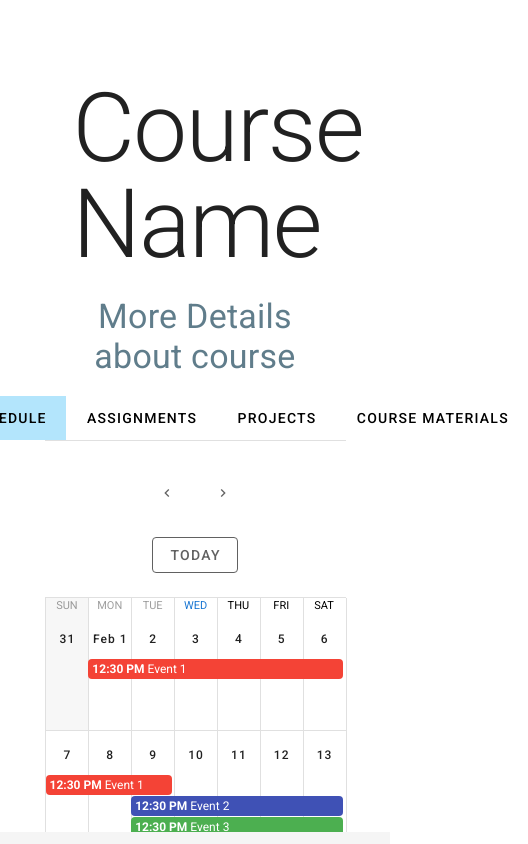
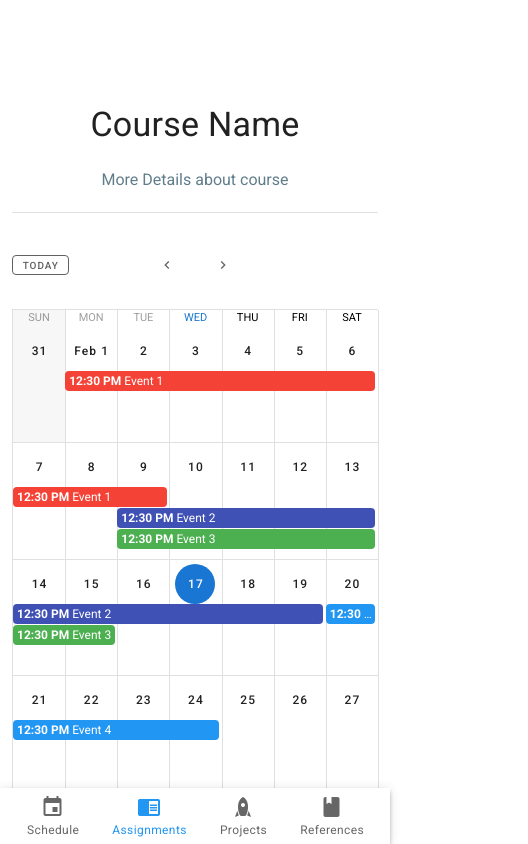
Before and after one commit to Amin-MAG/course-template, a Nuxt app: page / in a window 390 px wide. Shown: the top 844 px of the page, 528 px wide, since content can reach past the window. Built offline with nearby package versions, Linux system fonts and the light colour scheme.

Commit message:
Better responsive

```diff
--- a/components/About.vue
+++ b/components/About.vue
@@ -1,7 +1,7 @@
 <template>
   <v-row justify="center" align="center" class="mt-4">
-    <v-col cols="1"/>
-    <v-col cols="10" class="justify-center">
+    <v-col lg="1" xl="1" md="1" cols="0"/>
+    <v-col lg="10" xl="10" md="10" cols="12" class="justify-center">
 
       <v-alert
         dense
@@ -28,24 +28,25 @@
       <v-row class="mt-4">
 
         <v-col cols="4" class="justify-center">
-          <div class="text-h5">Professor</div>
+          <div :class="`${textSize.charactersTitle}`">Professor</div>
           <div
             class="pa-4 d-flex flex-column align-center justify-center">
             <v-img
               class="rounded-circle"
-              width="75%"
+              :width="(this.$vuetify.breakpoint.name==='xs') ? '100%' : '75%'"
               :src="people.professor.image"
               :alt="people.professor.name"/>
           </div>
-          <div class="mt-2 text-center text-h6">
+          <div :class="`mt-2 text-center ${textSize.characters}`">
             {{people.professor.name}}
           </div>
         </v-col>
 
         <v-col cols="8">
-          <div class="text-h5">Teacher Assistants</div>
+          <div :class="`${textSize.charactersTitle}`">Teacher Assistants</div>
           <v-row>
-            <v-col v-for="(ta, index) in people.assistants" :key="index" cols="3" class="justify-center">
+            <v-col v-for="(ta, index) in people.assistants" :key="index" :cols="assistantsColumns"
+                   class="justify-center">
               <div
                 class="pa-4 d-flex flex-column align-center justify-center">
                 <v-img
@@ -54,7 +55,7 @@
                   :src="ta.image"
                   :alt="ta.name"/>
               </div>
-              <div class="mt-2 text-center text-h7">
+              <div :class="`mt-2 text-center ${textSize.characters}`">
                 {{ta.name}}
               </div>
             </v-col>
@@ -65,13 +66,58 @@
       </v-row>
 
     </v-col>
-    <v-col cols="1"/>
+    <v-col lg="1" xl="1" md="1" cols="0"/>
   </v-row>
 </template>
 
 <script>
   export default {
     name: "Homepage",
+    computed: {
+      assistantsColumns() {
+        switch (this.$vuetify.breakpoint.name) {
+          case 'xs':
+            return 6;
+          case 'sm':
+            return 4;
+          case 'md':
+            return 4;
+          case 'lg':
+            return 3;
+          case 'xl':
+            return 3;
+        }
+      },
+      textSize() {
+        switch (this.$vuetify.breakpoint.name) {
+          case 'xs':
+            return {
+              charactersTitle: 'text-h8',
+              characters: 'text-caption'
+            };
+          case 'sm':
+            return {
+              charactersTitle: 'text-h8',
+              characters: 'text-caption'
+            };
+          case 'md':
+            return {
+              charactersTitle: 'text-h5',
+              characters: 'text-h7'
+            };
+          case 'lg':
+            return {
+              charactersTitle: 'text-h5',
+              characters: 'text-h7'
+            };
+          case 'xl':
+            return {
+              charactersTitle: 'text-h5',
+              characters: 'text-h7'
+            };
+        }
+      }
+    },
     props: ['people']
   }
 </script>
--- a/components/Assignments.vue
+++ b/components/Assignments.vue
@@ -10,11 +10,10 @@
           <v-list-item-avatar>
             <v-icon color="blue">mdi-book</v-icon>
           </v-list-item-avatar>
-          <v-list-item-title v-text="assignment.name"/>
+          <v-list-item-title :class="`${textSize.assignmentText}`" v-text="assignment.name"/>
           <v-list-item-action>
             <v-btn text>
               <v-icon class="mr-2" color="green">mdi-download</v-icon>
-              Download
             </v-btn>
           </v-list-item-action>
         </v-list-item>
@@ -27,6 +26,32 @@
 <script>
   export default {
     name: "Assignments",
+    computed: {
+      textSize() {
+        switch (this.$vuetify.breakpoint.name) {
+          case 'xs':
+            return {
+              assignmentText: 'text-caption',
+            };
+          case 'sm':
+            return {
+              assignmentText: 'text-body-1',
+            };
+          case 'md':
+            return {
+              assignmentText: 'text-body-1',
+            };
+          case 'lg':
+            return {
+              assignmentText: 'text-body-1',
+            };
+          case 'xl':
+            return {
+              assignmentText: 'text-body-1',
+            };
+        }
+      }
+    },
     props: ['assignments']
   }
 </script>
--- a/components/CourseMaterials.vue
+++ b/components/CourseMaterials.vue
@@ -2,12 +2,12 @@
   <v-row justify="center" align="center" class="mt-4">
     <v-col cols="1"/>
     <v-col cols="10" class="justify-center">
-      <div class="text-h4">Main Book</div>
+      <div :class="`${textSize.title}`">Main Book</div>
       <v-row class="my-4">
         <v-col
           v-for="(material, index) in materials.main"
           :key="index"
-          cols="4">
+          :cols="materialsColumns">
           <v-card>
             <v-img :src="material.cover"/>
             <v-card-title>{{material.name}}</v-card-title>
@@ -26,12 +26,12 @@
       </v-row>
 
 
-      <div class="text-h4 mt-8">Additional Resources</div>
+      <div :class="`${textSize.title} mt-8`">Additional Resources</div>
       <v-row class="my-4">
         <v-col
           v-for="(material, index) in materials.additional"
           :key="index"
-          cols="4">
+          :cols="materialsColumns">
           <v-card>
             <v-img
               :src="material.cover"/>
@@ -57,6 +57,46 @@
 <script>
   export default {
     name: "CourseMaterials",
+    computed: {
+      materialsColumns() {
+        switch (this.$vuetify.breakpoint.name) {
+          case 'xs':
+            return 12;
+          case 'sm':
+            return 4;
+          case 'md':
+            return 4;
+          case 'lg':
+            return 4;
+          case 'xl':
+            return 4;
+        }
+      },
+      textSize() {
+        switch (this.$vuetify.breakpoint.name) {
+          case 'xs':
+            return {
+              title: 'text-body-1',
+            };
+          case 'sm':
+            return {
+              title: 'text-body-1',
+            };
+          case 'md':
+            return {
+              title: 'text-h4',
+            };
+          case 'lg':
+            return {
+              title: 'text-h4',
+            };
+          case 'xl':
+            return {
+              title: 'text-h4',
+            };
+        }
+      }
+    },
     props: ['materials']
   }
 </script>
--- a/components/Schedule.vue
+++ b/components/Schedule.vue
@@ -3,6 +3,25 @@
     <v-col>
       <v-sheet class="mb-2" height="64">
         <v-toolbar class="d-flex flex-column align-center justify-center" flat>
+          <v-btn
+            v-if="this.$vuetify.breakpoint.name==='xs'"
+            outlined
+            x-small
+            style="position:fixed; left: 0"
+            color="grey darken-2"
+            @click="setToday">
+            Today
+          </v-btn>
+          <v-btn
+            v-else
+            outlined
+            x-small
+            style="position:fixed; left: 0"
+            color="grey darken-2"
+            @click="setToday">
+            Today
+          </v-btn>
+
           <v-btn
             fab
             text
@@ -15,7 +34,7 @@
             </v-icon>
           </v-btn>
 
-          <v-toolbar-title class="text-center mx-2 text-h6" v-if="$refs.calendar">
+          <v-toolbar-title :class="`text-center mx-2 ${textSize.month}`" v-if="$refs.calendar">
             {{ $refs.calendar.title }}
           </v-toolbar-title>
 
@@ -35,18 +54,7 @@
         </v-toolbar>
       </v-sheet>
 
-      <div class="mb-6 d-flex flex-column align-center justify-center">
-        <v-btn
-          outlined
-          class="mx-auto"
-          color="grey darken-2"
-          @click="setToday">
-          Today
-        </v-btn>
-
-      </div>
-
-      <v-sheet height="600">
+      <v-sheet class="mb-8" height="600">
         <v-calendar
           ref="calendar"
           v-model="focus"
@@ -62,27 +70,51 @@
 <script>
   export default {
     name: "Schedule",
-    data: ()=>({
+    data: () => ({
       focus: '',
     }),
-    mounted () {
+    mounted() {
       this.$refs.calendar.checkChange();
+      this.setToday();
+    },
+    computed: {
+      textSize() {
+        switch (this.$vuetify.breakpoint.name) {
+          case 'xs':
+            return {
+              month: 'text-caption',
+            };
+          case 'sm':
+            return {
+              month: 'text-h6',
+            };
+          case 'md':
+            return {
+              month: 'text-h6',
+            };
+          case 'lg':
+            return {
+              month: 'text-h6',
+            };
+          case 'xl':
+            return {
+              month: 'text-h6',
+            };
+        }
+      }
     },
     methods: {
       getEventColor(event) {
         return event.color
       },
       setToday() {
-        this.focus = ''
+        this.focus = new Date()
       },
       prev() {
         this.$refs.calendar.prev()
       },
       next() {
         this.$refs.calendar.next()
-      },
-      rnd(a, b) {
-        return Math.floor((b - a + 1) * Math.random()) + a
       },
     },
     props: ['events']
--- a/layouts/default.vue
+++ b/layouts/default.vue
@@ -5,8 +5,6 @@
         <nuxt/>
       </v-container>
     </v-main>
-    <v-footer app>
-    </v-footer>
   </v-app>
 </template>
 
--- a/pages/index.vue
+++ b/pages/index.vue
@@ -1,16 +1,16 @@
 <template>
   <v-row justify="center" align="center">
-    <v-col cols="1"/>
-    <v-col cols="10" class="justify-center">
+    <v-col lg="1" xl="1" cols="0"/>
+    <v-col lg="10" xl="10" cols="12" class="justify-center">
 
       <div class="pa-5">
-        <div class="text-center text-h1 pa-2">{{course.title}}</div>
-        <div class="text-center text-h4 blue-grey--text mt-4">{{course.subtitle}}</div>
+        <div :class="`text-center ${textSize.courseTitle} pa-2`">{{course.title}}</div>
+        <div :class="`text-center ${textSize.courseDescription} blue-grey--text mt-4`">{{course.subtitle}}</div>
       </div>
 
 
-      <div
-        class="d-flex align-center justify-center">
+      <div v-if="isMainMenuVisible"
+           class="d-flex align-center justify-center">
 
         <v-btn
           v-for="(item, index) in menu"
@@ -36,12 +36,22 @@
       <CourseMaterials v-show="page===COURSE_MATERIAL_PAGE" :materials="materials"/>
       <Schedule v-show="page===SCHEDULE_PAGE" :events="schedule.events"/>
 
-      <v-divider class="my-8"/>
+      <div v-if="!isMainMenuVisible" class="bottom-nav">
+        <v-bottom-navigation
+          v-model="value"
+          color="blue">
 
-      <Footer/>
+          <v-btn v-for="(item, index) in bottomNavigationMenu" :key="index" @click="page=item.pageName">
+            <span class="text-caption pt-1">{{item.text}}</span>
+            <v-icon>{{item.icon}}</v-icon>
+          </v-btn>
+
+
+        </v-bottom-navigation>
+      </div>
 
     </v-col>
-    <v-col cols="1"/>
+    <v-col lg="1" xl="1" cols="0"/>
   </v-row>
 </template>
 
@@ -70,10 +80,53 @@
       ASSIGNMENT_PAGE: () => ASSIGNMENT_PAGE,
       PROJECT_PAGE: () => PROJECT_PAGE,
       COURSE_MATERIAL_PAGE: () => COURSE_MATERIAL_PAGE,
+      isMainMenuVisible() {
+        switch (this.$vuetify.breakpoint.name) {
+          case 'xs':
+            return false;
+          case 'sm':
+            return false;
+          case 'md':
+            return true;
+          case 'lg':
+            return true;
+          case 'xl':
+            return true;
+        }
+      },
+      textSize() {
+        switch (this.$vuetify.breakpoint.name) {
+          case 'xs':
+            return {
+              courseTitle: 'text-h4',
+              courseDescription: 'text-h8',
+            };
+          case 'sm':
+            return {
+              courseTitle: 'text-h2',
+              courseDescription: 'text-h6',
+            };
+          case 'md':
+            return {
+              courseTitle: 'text-h1',
+              courseDescription: 'text-h4',
+            };
+          case 'lg':
+            return {
+              courseTitle: 'text-h1',
+              courseDescription: 'text-h4',
+            };
+          case 'xl':
+            return {
+              courseTitle: 'text-h1',
+              courseDescription: 'text-h4',
+            };
+        }
+      }
     },
     data: () => ({
       page: SCHEDULE_PAGE,
-
+      value: 1,
       // Course Details
       course: {
         title: "Course Name",
@@ -84,23 +137,47 @@
       menu: [
         {
           pageName: HOME_PAGE,
-          text: "Home"
+          text: "Home",
         },
         {
-          pageName: "schedule",
-          text: "Schedule"
+          pageName: SCHEDULE_PAGE,
+          text: "Schedule",
         },
         {
-          pageName: "assignments",
-          text: "Assignments"
+          pageName: ASSIGNMENT_PAGE,
+          text: "Assignments",
         },
         {
-          pageName: "projects",
-          text: "Projects"
+          pageName: PROJECT_PAGE,
+          text: "Projects",
         },
         {
-          pageName: "materials",
-          text: "Course Materials"
+          pageName: COURSE_MATERIAL_PAGE,
+          text: "Resources",
+        },
+      ],
+
+      // Bottom Navigation
+      bottomNavigationMenu: [
+        {
+          pageName: SCHEDULE_PAGE,
+          text: "Schedule",
+          icon: 'mdi-calendar'
+        },
+        {
+          pageName: ASSIGNMENT_PAGE,
+          text: "Assignments",
+          icon: 'mdi-book-open'
+        },
+        {
+          pageName: PROJECT_PAGE,
+          text: "Projects",
+          icon: 'mdi-rocket'
+        },
+        {
+          pageName: COURSE_MATERIAL_PAGE,
+          text: "References",
+          icon: 'mdi-book'
         },
       ],
 
@@ -265,3 +342,13 @@
     components: { Schedule, CourseMaterials, Footer, About },
   }
 </script>
+
+<style scoped lang="scss">
+  .bottom-nav {
+    width: 100%;
+    position: fixed;
+    bottom: 0;
+    left: 0;
+    z-index: 2;
+  }
+</style>
```
